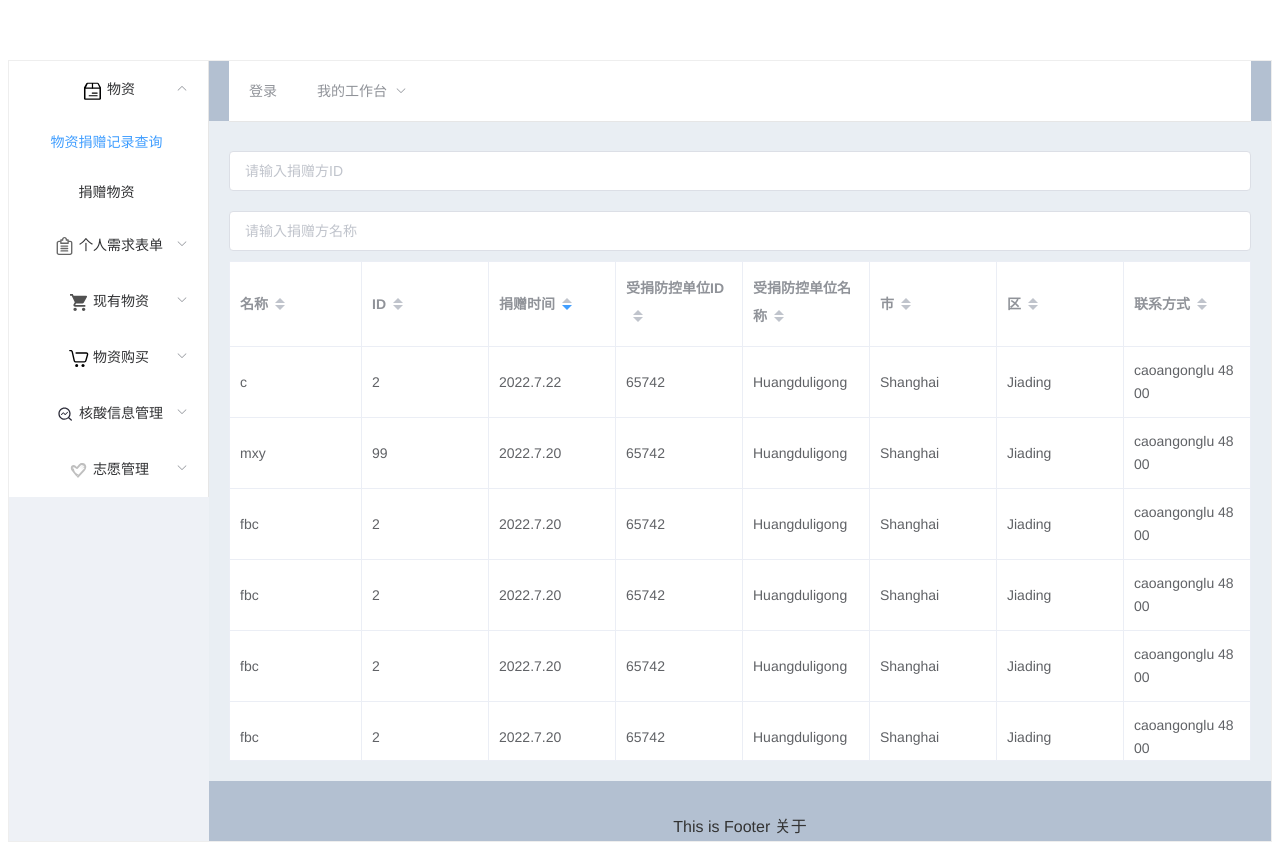
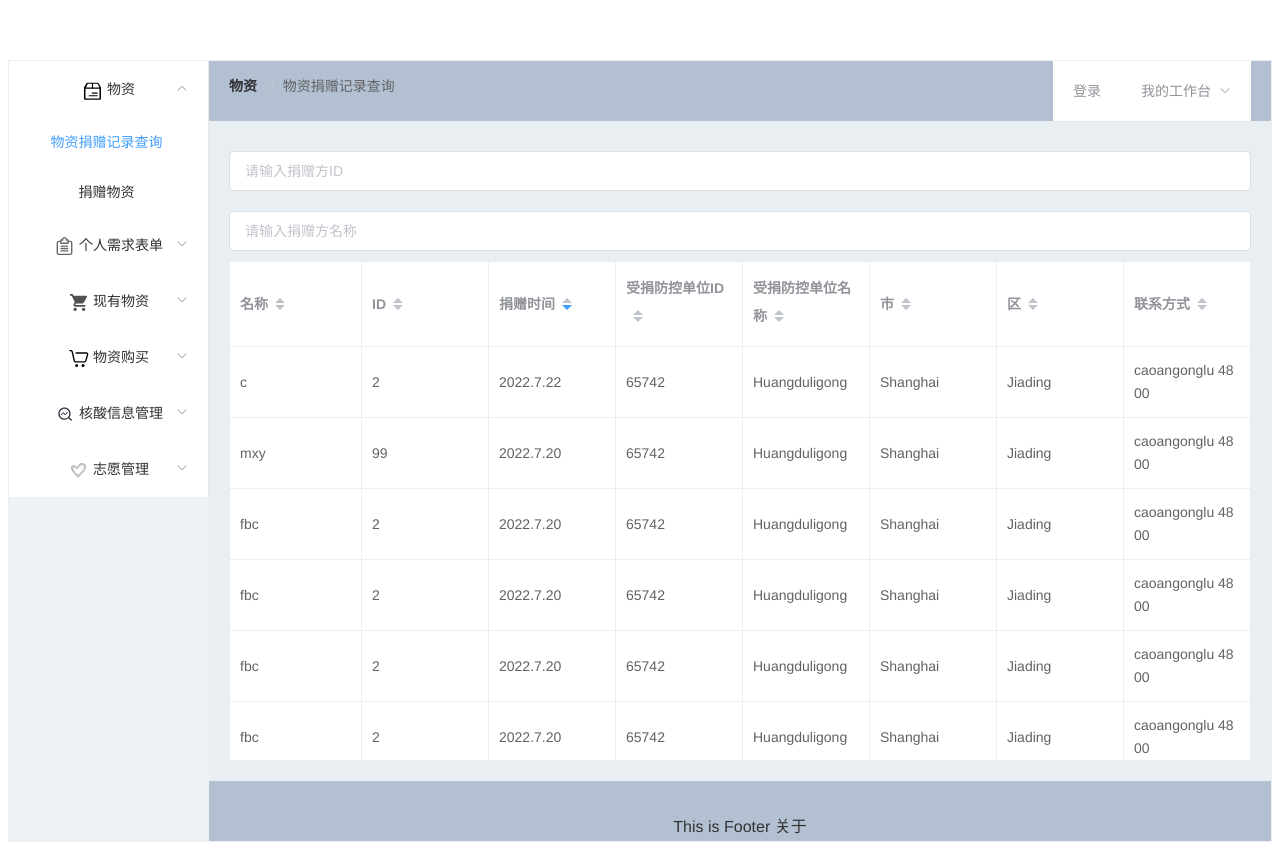
Before and after one commit to KKKA404/DB_Design_Project, a Vue app: page /CheckDonationRecord in a window 1280 px wide. Built offline with nearby package versions, Linux system fonts and the light colour scheme.

Commit message:
add breadcrumb

```diff
--- a/src/components/NavBar.vue
+++ b/src/components/NavBar.vue
@@ -1,5 +1,19 @@
 <template>
+  <div class="navbar">
+    <el-breadcrumb separator="/" class="breadcrumb-container">
+      <transition-group name="breadcrumb">
+        <el-breadcrumb-item
+          v-for="breadCrumbItem in breadCrumbList"
+          :key="breadCrumbItem.path"
+          :to="breadCrumbItem.path"
+        >
+          {{ breadCrumbItem.name }}
+        </el-breadcrumb-item>
+      </transition-group>
+    </el-breadcrumb>
+
     <!-- 要点：在el-menu中设router为true，此后该menu中的item会以自身index为路径跳转 -->
+    <div class="right-menu">
       <el-menu :router="true" default-active="$route.path" mode="horizontal">
         <el-menu-item index="/">登录</el-menu-item>
         <el-submenu index="2">
@@ -7,12 +21,36 @@
           <el-menu-item index="2-1">选项1</el-menu-item>
         </el-submenu>
       </el-menu>
+    </div>
+  </div>
 </template>
 
 <script>
 export default {
-  name: "BottomFooter",
+  name: "NavBar",
+  computed: {
+    breadCrumbList() {
+      console.log(this.$route.matched);
+      return this.$route.matched;
+    },
+  },
 };
 </script>
 <style>
+.navbar {
+  height: 50px;
+}
+
+.right-menu {
+  float: right;
+  line-height: 50px;
+}
+
+.breadcrumb-container {
+  float: left;
+      height: 100%;
+  line-height: 50px;
+  transition: background 0.3s;
+  -webkit-tap-highlight-color: transparent;
+}
 </style>
--- a/src/router/index.js
+++ b/src/router/index.js
@@ -73,6 +73,7 @@ export default new VueRouter({
     },
     {
       path: "/MaterialPurchase",
+      redirect: "/Index",
       name: "物资购买",
       meta: { icon: "MaterialPurchase" },
       component: () => import("../views/SystemIndex.vue"),
@@ -126,6 +127,7 @@ export default new VueRouter({
     // 404 必须放在最后
     {
       path: "/404",
+      name: "404",
       component: () => import("../views/404.vue"),
       hidden: true,
     },
--- a/src/views/SystemIndex.vue
+++ b/src/views/SystemIndex.vue
@@ -53,6 +53,7 @@ export default {
     };
   },
   created() {
+    console.log(this.$router);
     this.router = this.$router.options.routes.filter((i) => {
       return i.meta;
     });
```
Lines whose indentation alone changed are shown as unchanged.
